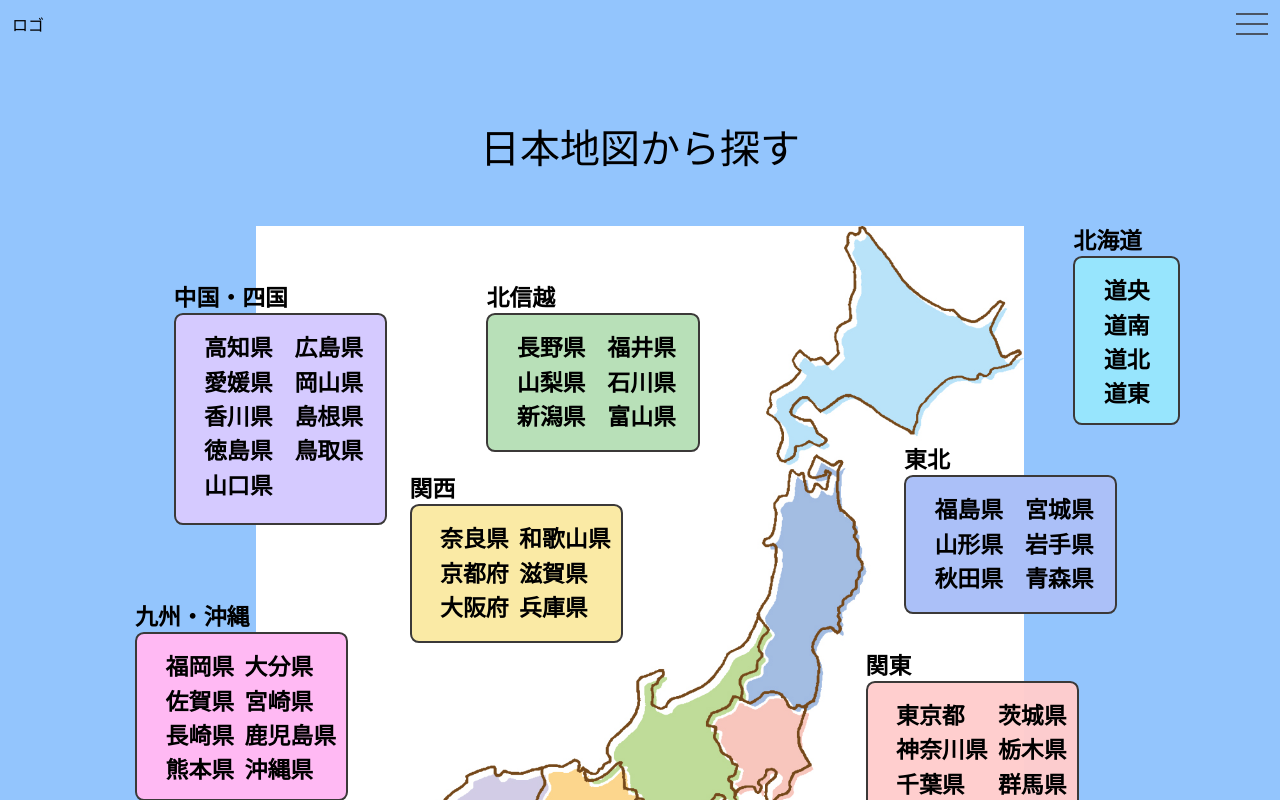
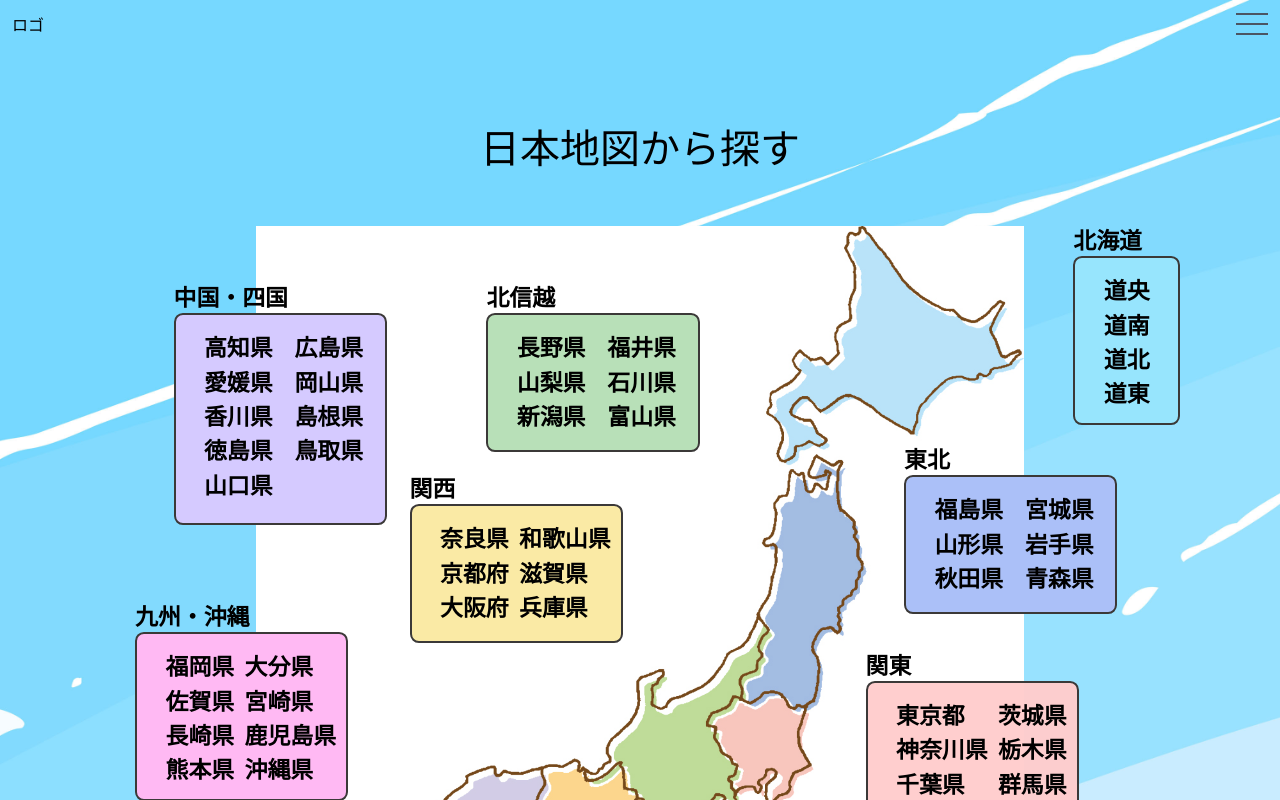
Before and after one commit to animeccaProject/animecca_web, a Next.js app: page / in a window 1280 px wide. Shown: the top 800 px of the page. Built offline with nearby package versions, Linux system fonts and the light colour scheme.

Commit message:
背景画像の追加と設定

```diff
--- a/src/app/globals.css
+++ b/src/app/globals.css
@@ -1,6 +1,14 @@
 @tailwind base;
 @tailwind components;
 @tailwind utilities;
+
+/* whole */
+
+body {
+  background: url("/background.jpg") center/cover;
+  background-color: #76d8ff;
+  background-attachment: fixed;
+}
 
 /* Prefecture */
 .ellipsismulti {
```
Also changed, not shown: public/background.jpg (added).
